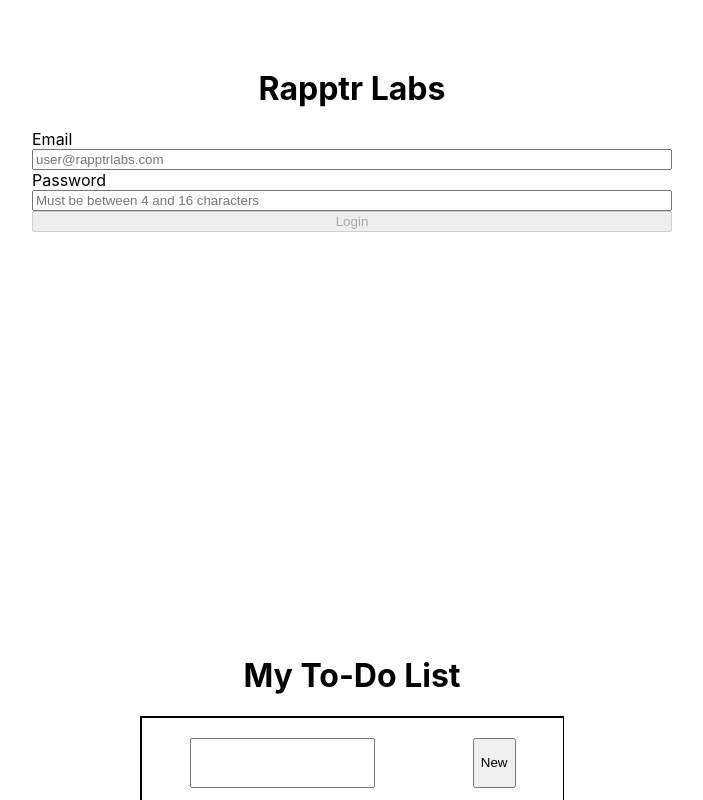
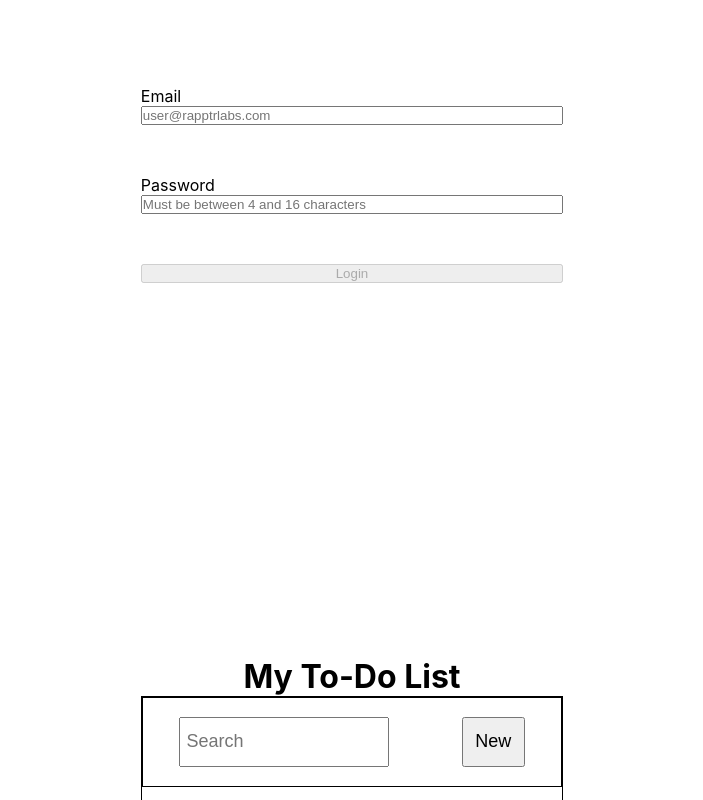
Before and after one commit to irosen419/rapptr-labs-to-do-list, a React (Create React App) app: page / in a window 1280 px wide. Shown: the part 260-1060 px from the top of the page, without its empty margins (288-991 px from the left). Built offline with nearby package versions, Linux system fonts and the light colour scheme; the HTML template or start-up script is replaced by a standard one.

Commit message:
began styling on login and list

```diff
--- a/src/App.js
+++ b/src/App.js
@@ -1,3 +1,4 @@
+import './App.scss'
 import Login from './Containers/Login'
 import ToDo from './Containers/ToDo'
 function App() {
--- a/src/Components/LoginFrom.js
+++ b/src/Components/LoginFrom.js
@@ -39,18 +39,19 @@
 
     return (
         <form onSubmit={submitHandler}>
+            <div>
                 <label htmlFor="email">Email</label>
-
-            <input className={invalidEmail ? 'invalid' : null}
+                <input className={invalidEmail ? "invalid?" : null}
                     name="email"
                     placeholder="​user@rapptrlabs.com​"
                     type="email"
                     maxLength="50"
                     value={loginInfo.email}
                     onChange={changeHandler} />
-
+                <div className={`error-message ${invalidEmail ? "invalid" : null}`} id="email-error">Not a valid email</div>
+            </div>
+            <div>
                 <label htmlFor="password">Password</label>
-
                 <input className={invalidPassword ? 'invalid' : null}
                     name="password"
                     placeholder="Must be between 4 and 16 characters"
@@ -58,8 +59,11 @@
                     maxLength="16"
                     value={loginInfo.password}
                     onChange={changeHandler} />
-
+                <div className={`error-message ${invalidPassword ? "invalid" : null}`} id="email-error">Not a valid password</div>
+            </div>
+            <div>
                 <input type="submit" value="Login" disabled={login} />
+            </div>
         </form>
     )
 }
--- a/src/Components/Search.js
+++ b/src/Components/Search.js
@@ -14,7 +14,7 @@
 
     return (
         <div id="search">
-            <input name="search" type="text" value={searchInput} onChange={changeHandler} />
+            <input name="search" type="text" value={searchInput} placeholder="Search" onChange={changeHandler} />
             <button onClick={renderNewForm}>New</button>
         </div>
     )
--- a/src/SCSS/login.scss
+++ b/src/SCSS/login.scss
@@ -6,12 +6,20 @@
     flex-direction: column;
     justify-content: center;
     align-items: center;
-
     form {
-        width: 50%;
+        height: 66vh;
+        width: 33%;
         display: flex;
         flex-direction: column;
+        justify-content: center;
 
+        div {
+            margin-top: 50px;
+            input {
+                display: flex;
+                flex-direction: column;
+                width: 100%;
+            }
             input:focus {
                 outline: none;
             }
@@ -20,8 +28,26 @@
                 border: 1px solid red;
             }
 
+            input[type=submit] {
+                text-align: center;
+            }
+
             .invalid {
                 border: 1px solid red;
             }
+
+            .error-message {
+                display: none;
+                float:left;
+                width:100%;
+            }
+
+            .error-message.invalid {
+                display: block;
+                border: none;
+                color: red;
             }
         }
+
+    }
+}
--- a/src/SCSS/to-do.scss
+++ b/src/SCSS/to-do.scss
@@ -1,6 +1,6 @@
 #to-do {
     $border-main: 1px solid black;
-    $div-height: 50px;
+    $div-height: 90px;
     $div-padding: 20px;
 
     height: 100vh;
@@ -23,33 +23,77 @@
         overflow: hidden;
         overflow-y: scroll;
 
-        div:first-child {
-            position:sticky;
-            top: 0;
-            left: 0;
-            background-color: rgba($color: #ffffff, $alpha: 1.0);
-            z-index: 1000;
+        -ms-overflow-style: none;  /* IE and Edge */
+        scrollbar-width: none;  /* Firefox */
+
+        input[type=text] {
+            height: 50px;
+            width: 50%;
+        }
+
+        input {
+            font-size: large;
+            padding-left: 5px;
         }
 
         div {
             display: flex;
+            align-items: center;
 
             height: $div-height;
             width: 100%;
             border: $border-main;
             padding-top: $div-padding;
             padding-bottom: $div-padding;
+
         }
 
-        #search {
+        div:first-child {
+            position: sticky;
+            top: 0;
+            left: 0;
+
             justify-content: space-around;
+            background-color: rgba($color: #ffffff, $alpha: 1.0);
+
+            input[type=text] {
+                transition: width 400ms linear;
+            }
+
+            input[type=text]:focus {
+                width: 80%;
+                outline: none;
+            }
+
+            button {
+                height: 50px;
+                width: 15%;
+                font-size: large;
+            }
         }
 
         .new-task {
-            justify-content: space-around;
+            justify-content: center;
 
             form {
                 display: flex;
+                justify-content: center;
+                width: 100%;
+
+                input[type=text] {
+                    width: 60%;
+                    margin-right: 5%;
+                }
+
+                input[type=text]:focus {
+                    outline: none;
+                }
+
+                input[type=submit] {
+                    width: 20%;
+                    margin-left: 5%;
+                }
+
             }
         }
 
@@ -57,14 +101,20 @@
             display: flex;
             justify-content: space-between;
 
+            p {
+                font-size: 24px;
+                margin-left: 10%;
+            }
+
             .icons {
                 display: flex;
                 margin: 0;
+                margin-right: 10%;
 
                 border: none;
                 width: 15%;
 
-                font-size: 150%;
+                font-size: 56px;
 
                 svg {
                     margin: 0 5px;
@@ -74,13 +124,10 @@
                     cursor: pointer;
                 }
             }
+        }
+    }
 
-            .new-task {
-                border: none;
-                height: 100%;
-                padding: 0;
-            }
-        }
-
+    #main-container::-webkit-scrollbar {
+        display: none;
     }
 }
```
Also changed, not shown: 1 other file (tests, documents, lock files or other folders). Lines whose indentation alone changed are shown as unchanged.
